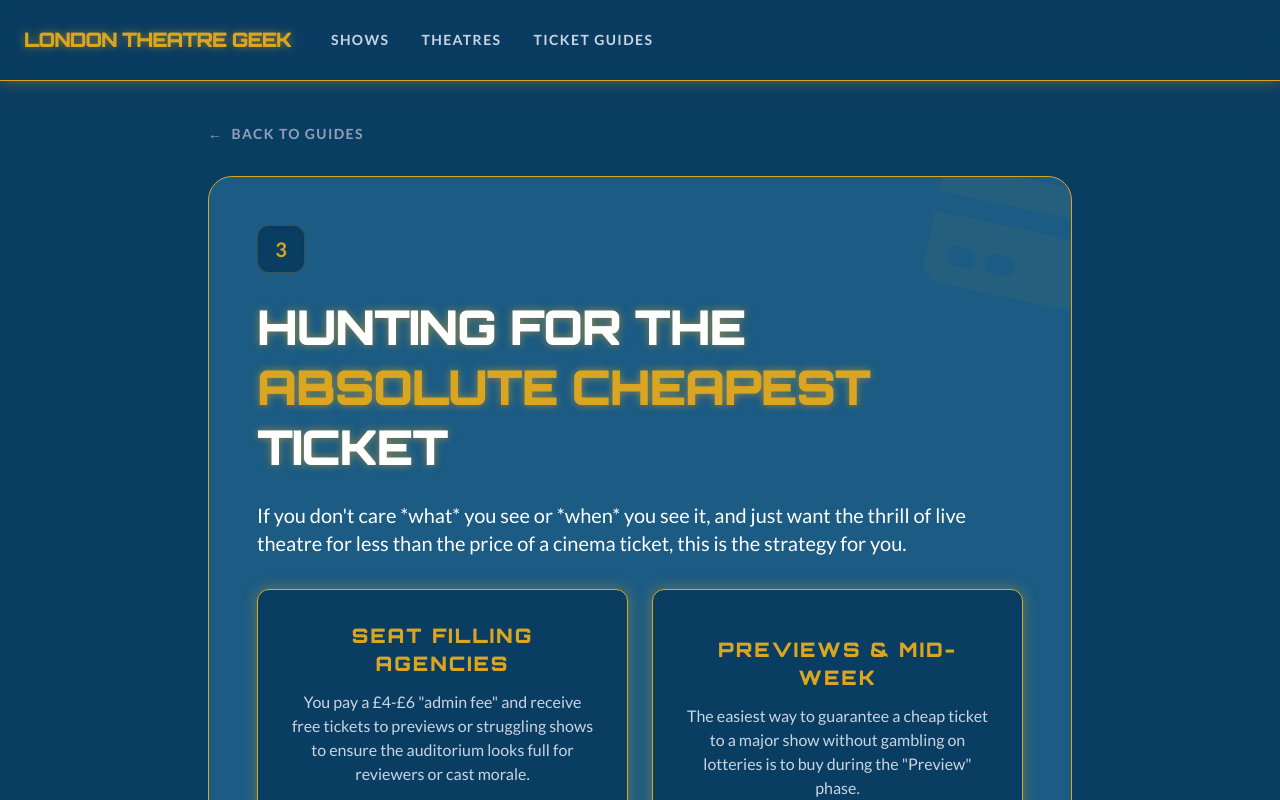
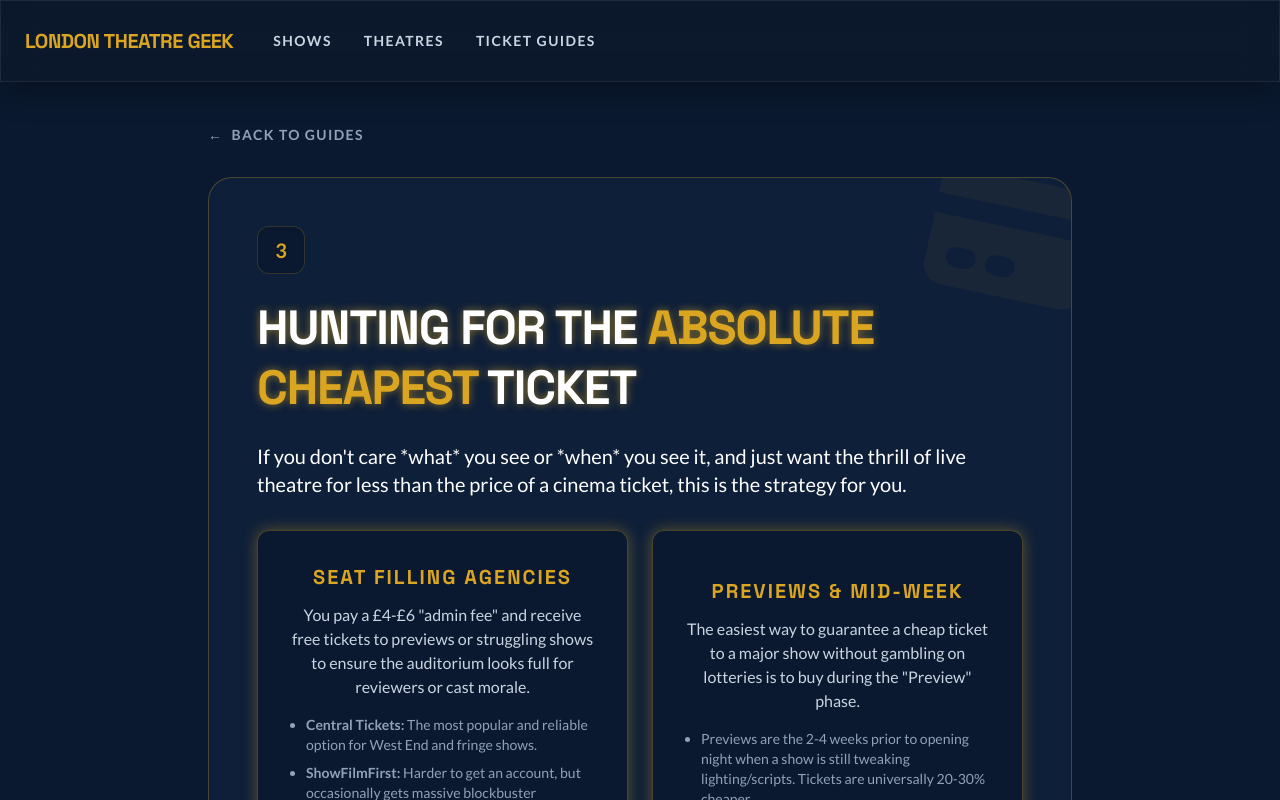
Before and after one commit to RRM1000/london-theatre-geek, a Next.js app: page /guides/cheap-tickets/cheapest in a window 1280 px wide. Shown: the top 800 px of the page. Built offline with nearby package versions, Linux system fonts and the light colour scheme.

Commit message:
feat: implement Sci-Fi UI Overhaul with glassmorphism and Cyberpunk gradients

```diff
--- a/package.json
+++ b/package.json
@@ -13,6 +13,7 @@
         "@upstash/ratelimit": "^2.0.8",
         "@upstash/redis": "^1.36.4",
         "csv-parse": "^6.1.0",
+        "framer-motion": "^12.35.2",
         "material-symbols": "^0.40.2",
         "next": "^16.1.6",
         "react": "^19.2.4",
--- a/src/app/globals.css
+++ b/src/app/globals.css
@@ -2,22 +2,22 @@
 @source "../";
 
 @theme {
-  --font-sans: var(--font-orbitron), var(--font-lato), var(--font-inter), var(--font-geist-sans);
-  --font-mono: var(--font-geist-mono);
+  --font-sans: var(--font-space-grotesk), var(--font-lato), var(--font-inter), var(--font-geist-sans);
+  --font-mono: var(--font-fira-code), var(--font-geist-mono);
 
-  /* Sci-Fi Explorer Theme Colors */
+  /* Sci-Fi Explorer Theme Colors (Updated for Glassmorphism) */
   --color-primary: #DAA520;
   /* Shimmering Gold */
   --color-secondary: #6A057F;
   /* Velvety Deep Plum */
-  --color-background-light: #1B5B84;
-  /* Reflective Teal used for light backgrounds */
-  --color-background-dark: #0A3D62;
-  /* Deep Teal */
-  --color-card-dark: #1B5B84;
-  /* Reflective Teal */
-  --color-border-dark: #DAA520;
-  /* Gold */
+  --color-background-light: #152A4A;
+  /* Dark Slate/Teal */
+  --color-background-dark: #0A192F;
+  /* Very Deep Cyberpunk Slate */
+  --color-card-dark: rgba(21, 42, 74, 0.4);
+  /* Semi-transparent Teal/Slate */
+  --color-border-dark: rgba(218, 165, 32, 0.3);
+  /* Semi-transparent Gold */
 }
 
 :root {
@@ -49,6 +49,17 @@
     background: linear-gradient(135deg, #DAA520 0%, #F5D76E 50%, #DAA520 100%);
   }
 
+  /* Cyberpunk Gradient Backgrounds */
+  .cyberpunk-gradient {
+    background: radial-gradient(circle at top right, rgba(106, 5, 127, 0.2) 0%, transparent 40%),
+                radial-gradient(circle at bottom left, rgba(10, 61, 98, 0.4) 0%, transparent 40%);
+  }
+
+  .cyberpunk-gradient-strong {
+    background: radial-gradient(circle at top center, rgba(106, 5, 127, 0.3) 0%, transparent 50%),
+                radial-gradient(circle at bottom, rgba(218, 165, 32, 0.1) 0%, transparent 50%);
+  }
+
   .plum-overlay {
     background-color: rgba(106, 5, 127, 0.8);
   }
@@ -60,6 +71,31 @@
   .deco-line {
     height: 2px;
     background: linear-gradient(90deg, transparent 0%, var(--color-primary) 50%, transparent 100%);
+  }
+
+  /* Redesign: Glassmorphism Utilities */
+  .glass-card {
+    background: rgba(15, 23, 42, 0.4); /* very dark, semi-transparent slate */
+    border: 1px solid rgba(255, 255, 255, 0.08); /* super thin, subtle white border */
+    backdrop-filter: blur(16px);
+    -webkit-backdrop-filter: blur(16px);
+    box-shadow: 0 8px 32px 0 rgba(0, 0, 0, 0.3); /* depth shadow */
+  }
+
+  /* Highlight borders subtly, like edge lighting */
+  .glass-card-edge {
+      border-top: 1px solid rgba(218, 165, 32, 0.3); /* gold edge highlight */
+      border-bottom: 1px solid rgba(255, 255, 255, 0.05);
+  }
+
+  /* Subtle interactive glow instead of harsh neon borders */
+  .hover-glow {
+      transition: all 0.3s ease;
+  }
+  .hover-glow:hover {
+      box-shadow: 0 0 20px rgba(218, 165, 32, 0.25);
+      border-color: rgba(218, 165, 32, 0.5);
+      transform: translateY(-2px);
   }
 }
 
@@ -77,7 +113,11 @@ h5,
 h6,
 .display-font,
 .marquee-text {
-  font-family: var(--font-orbitron), sans-serif;
+  font-family: var(--font-space-grotesk), sans-serif;
+}
+
+.data-font {
+  font-family: var(--font-fira-code), monospace;
 }
 
 .material-symbols-outlined {
--- a/src/app/layout.tsx
+++ b/src/app/layout.tsx
@@ -1,5 +1,5 @@
 import type { Metadata } from "next";
-import { Geist, Geist_Mono, Inter, Orbitron, Lato } from "next/font/google";
+import { Geist, Geist_Mono, Inter, Space_Grotesk, Fira_Code, Lato } from "next/font/google";
 import "./globals.css";
 
 const geistSans = Geist({
@@ -17,8 +17,13 @@ const inter = Inter({
     subsets: ["latin"],
 });
 
-const orbitron = Orbitron({
-    variable: "--font-orbitron",
+const spaceGrotesk = Space_Grotesk({
+    variable: "--font-space-grotesk",
+    subsets: ["latin"],
+});
+
+const firaCode = Fira_Code({
+    variable: "--font-fira-code",
     subsets: ["latin"],
 });
 
@@ -45,14 +50,14 @@ export default function RootLayout({
                 <link href="https://fonts.googleapis.com/css2?family=Material+Symbols+Outlined:wght@100..700,0..1&display=swap" rel="stylesheet" />
             </head>
             <body
-                className={`${orbitron.variable} ${lato.variable} ${geistSans.variable} ${geistMono.variable} ${inter.variable} antialiased bg-background-dark text-slate-100 min-h-screen font-sans`}
+                className={`${spaceGrotesk.variable} ${firaCode.variable} ${lato.variable} ${geistSans.variable} ${geistMono.variable} ${inter.variable} antialiased bg-background-dark text-slate-100 min-h-screen font-sans cyberpunk-gradient`}
                 suppressHydrationWarning
             >
-                <header className="border-b border-border-dark bg-background-dark/80 backdrop-blur-md sticky top-0 z-50 neon-glow">
+                <header className="glass-card sticky top-0 z-50 transition-all">
                     <div className="container mx-auto px-6 h-20 flex items-center justify-between">
                         <div className="flex items-center gap-10">
-                            <a href="/" className="flex items-center gap-3 text-primary hover:opacity-80 transition-opacity">
-                                <h1 className="text-xl font-black uppercase tracking-tighter marquee-text">
+                            <a href="/" className="flex items-center gap-3 text-primary hover:text-white transition-colors">
+                                <h1 className="text-xl font-bold uppercase tracking-tight">
                                     London Theatre Geek
                                 </h1>
                             </a>
--- a/src/components/CommentSection.tsx
+++ b/src/components/CommentSection.tsx
@@ -1,9 +1,14 @@
 import { createClient } from '@supabase/supabase-js';
 import CommentForm from './CommentForm';
 
-const supabaseUrl = process.env.NEXT_PUBLIC_SUPABASE_URL || '';
-const supabaseKey = process.env.NEXT_PUBLIC_SUPABASE_ANON_KEY || '';
-const supabase = supabaseUrl && supabaseKey ? createClient(supabaseUrl, supabaseKey) : null;
+// Do not initialize at the top level to prevent Vercel static build crashes
+// when environment variables are missing
+const getSupabaseClient = () => {
+    const supabaseUrl = process.env.NEXT_PUBLIC_SUPABASE_URL;
+    const supabaseKey = process.env.NEXT_PUBLIC_SUPABASE_ANON_KEY;
+    if (!supabaseUrl || !supabaseKey) return null;
+    return createClient(supabaseUrl, supabaseKey);
+};
 
 import { submitComment } from '@/actions/comments';
 
@@ -15,6 +20,8 @@ interface Comment {
 }
 
 export default async function CommentSection({ showSlug }: { showSlug: string }) {
+    const supabase = getSupabaseClient();
+
     if (!supabase) {
         return (
             <section className="max-w-4xl mx-auto mt-20 border-t-2 border-primary pt-16">
--- a/src/components/TheatreSearchFacility.tsx
+++ b/src/components/TheatreSearchFacility.tsx
@@ -31,7 +31,7 @@ export default function TheatreSearchFacility({ initialTheatres }: { initialThea
     return (
         <div className="space-y-8">
             {/* Search Header Config */}
-            <div className="sticky top-4 bg-card-dark border border-border-dark p-4 rounded-2xl flex flex-col md:flex-row gap-4 items-center justify-between z-50 shadow-xl transition-all">
+            <div className="sticky top-4 glass-card p-4 rounded-2xl flex flex-col md:flex-row gap-4 items-center justify-between z-50 transition-all">
 
                 {/* Live Search */}
                 <div className="relative w-full md:w-96 flex-1">
@@ -63,14 +63,14 @@ export default function TheatreSearchFacility({ initialTheatres }: { initialThea
 
             {/* Results Grid */}
             {filteredTheatres.length === 0 ? (
-                <div className="text-center py-20 text-slate-500 border border-dashed border-border-dark rounded-2xl max-w-2xl mx-auto bg-card-dark">
+                <div className="text-center py-20 text-slate-500 glass-card rounded-2xl max-w-2xl mx-auto">
                     <p className="text-lg mb-2 text-white font-medium">No theatres found</p>
                     <p className="text-sm font-normal">Try searching for a different name or show.</p>
                 </div>
             ) : (
                 <div className="grid grid-cols-1 sm:grid-cols-2 lg:grid-cols-3 gap-6">
                     {filteredTheatres.map(theatre => (
-                        <a key={theatre.id} href={`/theatres/${theatre.slug}`} className="group flex flex-col bg-card-dark border border-border-dark rounded-2xl overflow-hidden hover:border-primary/50 transition-all shadow-sm hover:shadow-xl p-6 relative">
+                        <a key={theatre.id} href={`/theatres/${theatre.slug}`} className="group flex flex-col glass-card glass-card-edge hover-glow rounded-2xl overflow-hidden transition-all p-6 relative">
 
                             <div className="absolute top-0 right-0 w-24 h-24 bg-gradient-to-br from-primary/10 to-transparent rounded-bl-[100px] -z-10 group-hover:from-primary/20 transition-colors"></div>
 
```
Also changed, not shown: src/actions/comments.ts (+11 -8 lines), src/app/page.tsx (+44 -37 lines), src/app/shows/[slug]/page.tsx (+21 -10 lines), src/components/SearchFacility.tsx (+5 -5 lines), 2 other files (tests, documents, lock files or other folders).
